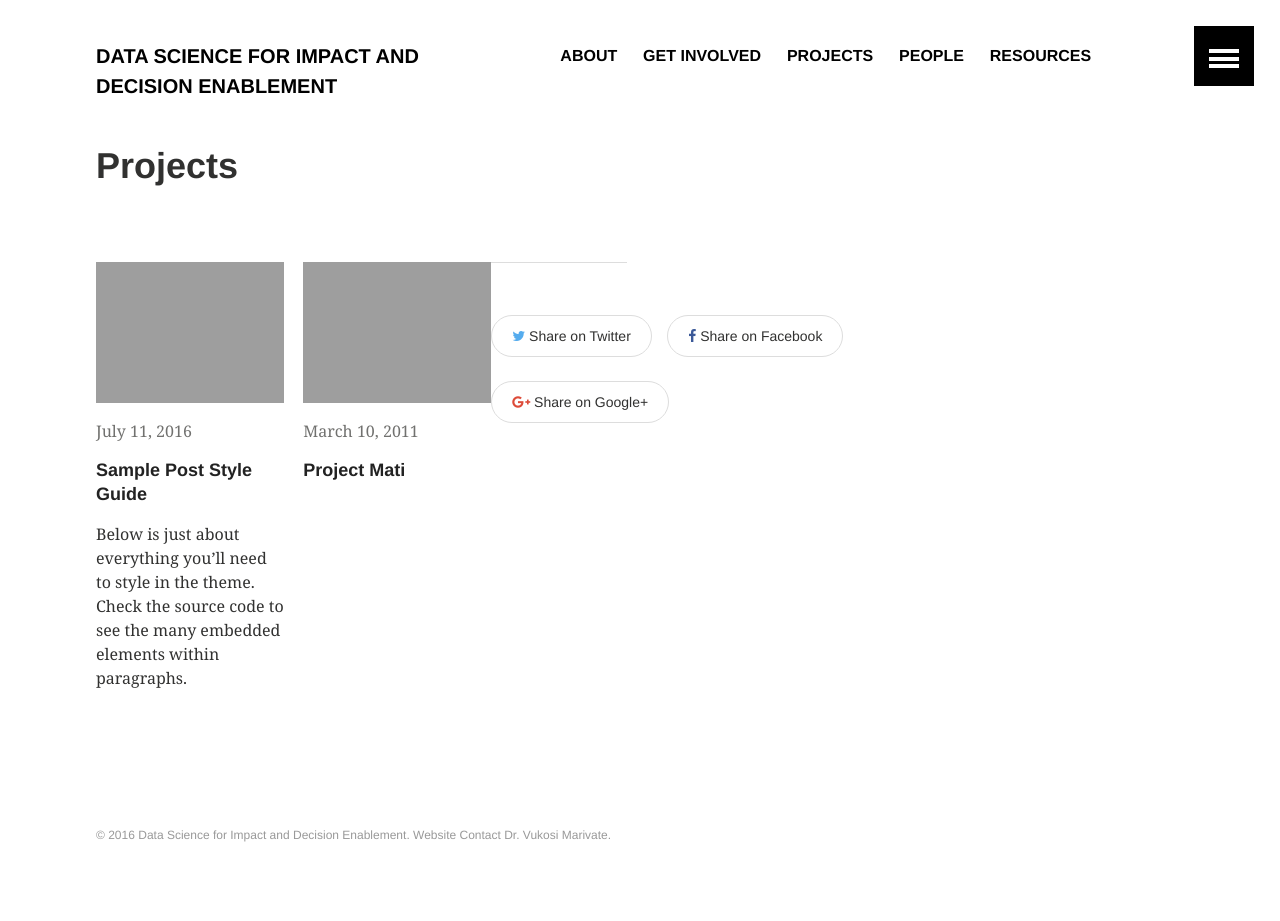
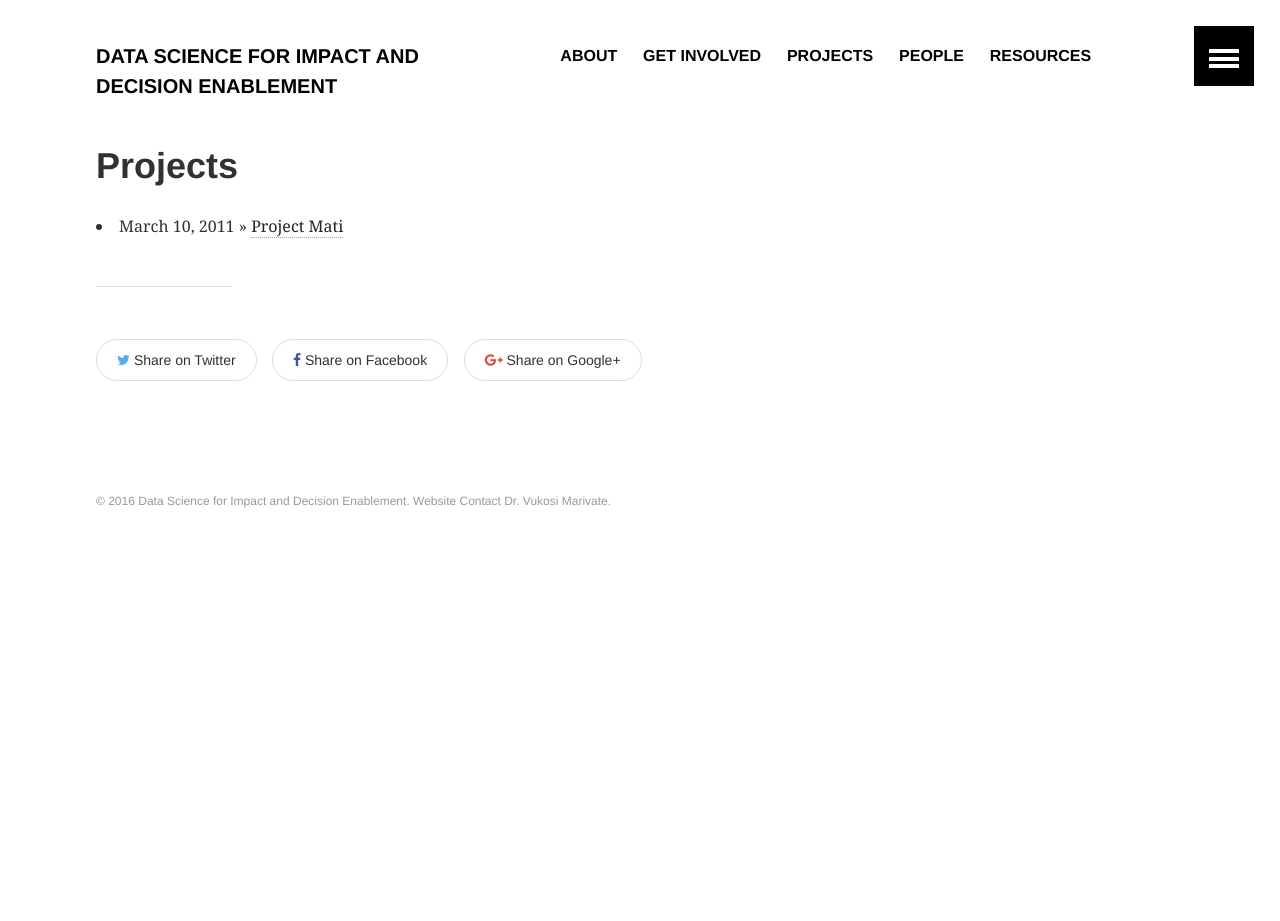
Before and after one commit to DSIDEWeb/dsideweb.github.io, a Jekyll site: the page built from projects/index.md, in a window 1280 px wide. Built offline with Jekyll 4.4.1, drawn with Linux system fonts in a browser that asks for light colours; after the commit the page ends 900 px from its top, so only the background shows below that.

Commit message:
Updated list

```diff
--- a/_posts/articles/2016-07-11-test.md
+++ /dev/null
@@ -1,11 +0,0 @@
----
-layout: article
-title: "Sample Post Style Guide"
-categories: articles
-modified: 2016-06-01T16:28:11-04:00
-tags: [sample]
-comments: false
-ads: false
----
-
-Below is just about everything you'll need to style in the theme. Check the source code to see the many embedded elements within paragraphs.
--- a/projects/index.md
+++ b/projects/index.md
@@ -12,6 +12,6 @@ ads: false
 
 <div class="tiles">
 {% for post in site.categories.articles %}
-  {% include post-grid.html %}
+  {% include post-list.html %}
 {% endfor %}
 </div><!-- /.tiles -->
```
